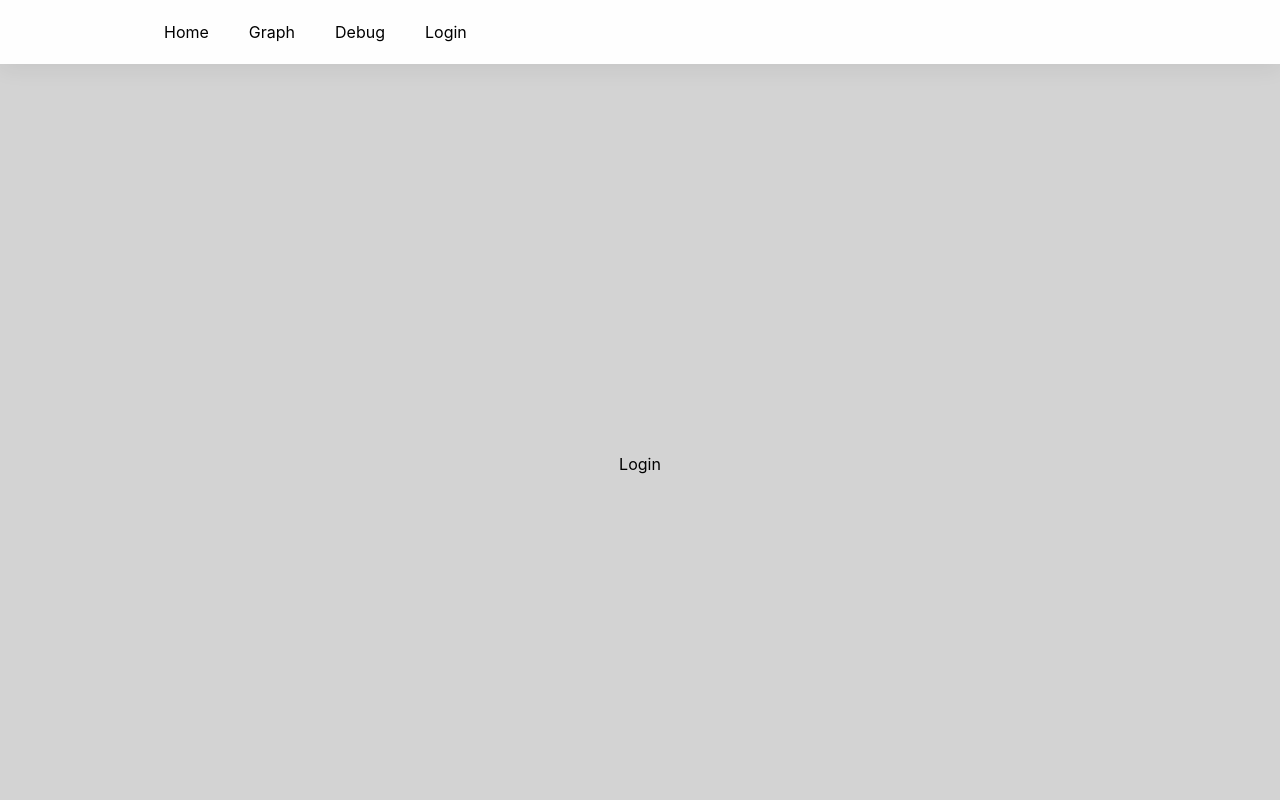
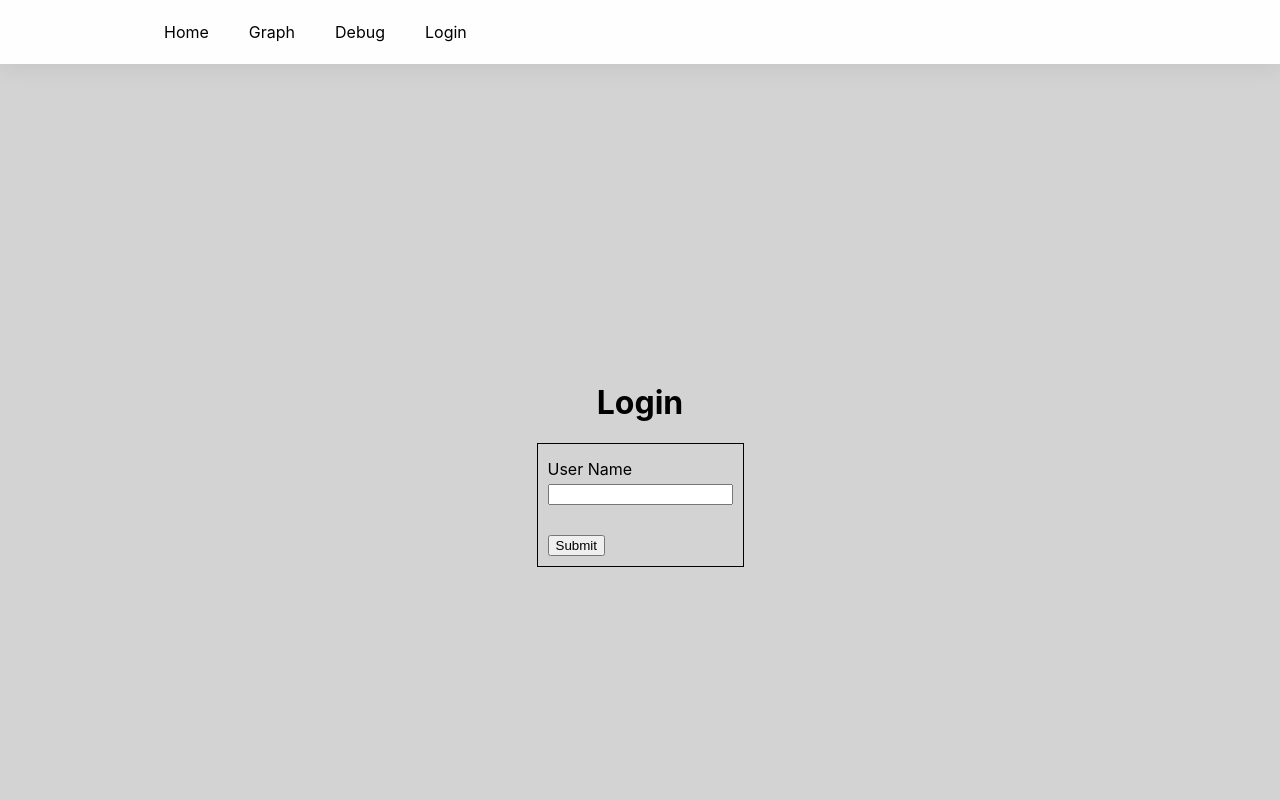
Before and after one commit to jamessizeland/Next-Typescript-Boilerplate, a Next.js app: page /login in a window 1280 px wide. Shown: the top 800 px of the page. Built offline with nearby package versions, Linux system fonts and the light colour scheme.

Commit message:
add login input form using formik

```diff
--- a/package.json
+++ b/package.json
@@ -34,6 +34,7 @@
     "clsx": "^1.1.1",
     "express": "^4.17.1",
     "fontsource-metropolis": "^3.1.5",
+    "formik": "^2.2.9",
     "hoist-non-react-statics": "3.3.0",
     "i18next": "^19.8.4",
     "immer": "^8.0.1",
--- /dev/null
+++ b/src/components/Formik/formikInputs.tsx
@@ -0,0 +1,65 @@
+import React from 'react';
+import { useField, FieldHookConfig } from 'formik';
+
+/**
+  - name: string - The name of the field
+  - validate?: (value: any) => undefined | string | Promise<any> - See the documentation for <Field>
+  - type?: string - The type of the HTML input (text, number and etc.)
+  - multiple?: boolean - Whether or not the multiple values can be selected.
+  - value?: string- Works only for inputs of type checkbox and radio. When a form is submitted, checkboxes and radios are submitted with the provided value. Read more about it on MDN.
+ */
+type InputType =  // https://www.w3schools.com/tags/tag_input.asp
+  | 'button'
+  | 'checkbox'
+  | 'color'
+  | 'date'
+  | 'datetime-local'
+  | 'email'
+  | 'file'
+  | 'hidden'
+  | 'image'
+  | 'month'
+  | 'number'
+  | 'password'
+  | 'radio'
+  | 'range'
+  | 'reset'
+  | 'search'
+  | 'submit'
+  | 'tel'
+  | 'text'
+  | 'time'
+  | 'url'
+  | 'week';
+
+interface IFormikInput {
+  label: string;
+  name: string;
+  type: InputType;
+  id?: number;
+}
+
+const FormikInput = (props: IFormikInput & FieldHookConfig<string>) => {
+  /**
+    useField() returns [formik.getFieldProps(), formik.getFieldMeta()] which we can spread on <input>. We can use field meta to show an error message if the field is invalid and it has been touched (i.e. visited).
+    */
+  const [field, meta] = useField(props);
+  return (
+    <>
+      <label htmlFor={props.id || props.name}>{props.label}</label>
+      {/* no need to pass the name field because Formik will accept
+        that prop internally and pass it to the field variable */}
+      <input
+        {...field}
+        className={props.className}
+        placeholder={props.placeholder}
+        type={props.type}
+      />
+      {meta.touched && meta.error ? (
+        <div className="error">{meta.error}</div>
+      ) : null}
+    </>
+  );
+};
+
+export default FormikInput;
--- a/src/pages/login.tsx
+++ b/src/pages/login.tsx
@@ -1,16 +1,60 @@
 import React from 'react';
+import { connect } from 'react-redux';
+import { Formik, Form, FormikProps } from 'formik';
+import FormikInput from '../components/Formik/formikInputs';
 import Layout from '../components/Layouts';
+import { setCurrentUser } from '../redux/user/user.actions';
+import style from '../styles/Login.module.scss';
 
+import type { AppDispatch } from '../redux/store';
 import type { NextPage } from 'next';
+
+const defaultUser = {
+  user: '',
+};
+
+const LoginForm = (): JSX.Element => {
+  return (
+    <Formik
+      initialValues={defaultUser}
+      onSubmit={(values, actions) => {
+        setTimeout(() => {
+          alert(JSON.stringify(values, null, 2));
+          actions.setSubmitting(false);
+        }, 1000);
+      }}
+    >
+      {(props: FormikProps<typeof defaultUser>) => {
+        const { handleSubmit } = props;
+        return (
+          <Form
+            className={style.form}
+            autoComplete="off"
+            onSubmit={handleSubmit}
+          >
+            <FormikInput label="User Name" name="user" type="text" />
+            <br />
+            <button type="submit">Submit</button>
+          </Form>
+        );
+      }}
+    </Formik>
+  );
+};
 
 const LoginPage: NextPage = () => {
   return (
     <Layout title="Login | Next.js">
       <div className={'container'}>
-        <p>Login</p>
+        <h1>Login</h1>
+        <LoginForm />
       </div>
     </Layout>
   );
 };
 
-export default LoginPage;
+const mapDispatchToProps = (dispatch: AppDispatch) => ({
+  setCurrentUser: (user: string) => dispatch(setCurrentUser(user)),
+});
+
+export default connect(null, mapDispatchToProps)(LoginPage);
--- a/src/redux/store.ts
+++ b/src/redux/store.ts
@@ -7,6 +7,6 @@ const middlewares = [logger]; // add more middleware here to be applied sequenti
 const store = createStore(rootReducer, applyMiddleware(...middlewares));
 
 export type RootState = ReturnType<typeof store.getState>;
-export type AppDispatch = ReturnType<typeof store.dispatch>;
+export type AppDispatch = typeof store.dispatch;
 
 export default store;
--- a/src/redux/user/user.reducer.ts
+++ b/src/redux/user/user.reducer.ts
@@ -4,7 +4,7 @@ export type UserActions = {
   type: 'SET_CURRENT_USER'; // add more actions here
   payload: string;
 };
-type UserState = {
+export type UserState = {
   currentUser: null | string;
 };
 
--- /dev/null
+++ b/src/styles/Login.module.scss
@@ -0,0 +1,18 @@
+.form {
+  position: relative;
+  justify-content: center;
+  padding: 10px;
+  height: auto;
+  border: solid 1px black;
+  label {
+    display: block;
+    padding: 5px 0;
+  }
+  input {
+    display: block;
+    margin-bottom: 10px;
+  }
+  button {
+    display: block;
+  }
+}
```
Also changed, not shown: src/components/Formik/formikExample.tsx (added, +83 -0 lines), src/components/Formik/input.module.scss (added), 1 other file (tests, documents, lock files or other folders).
